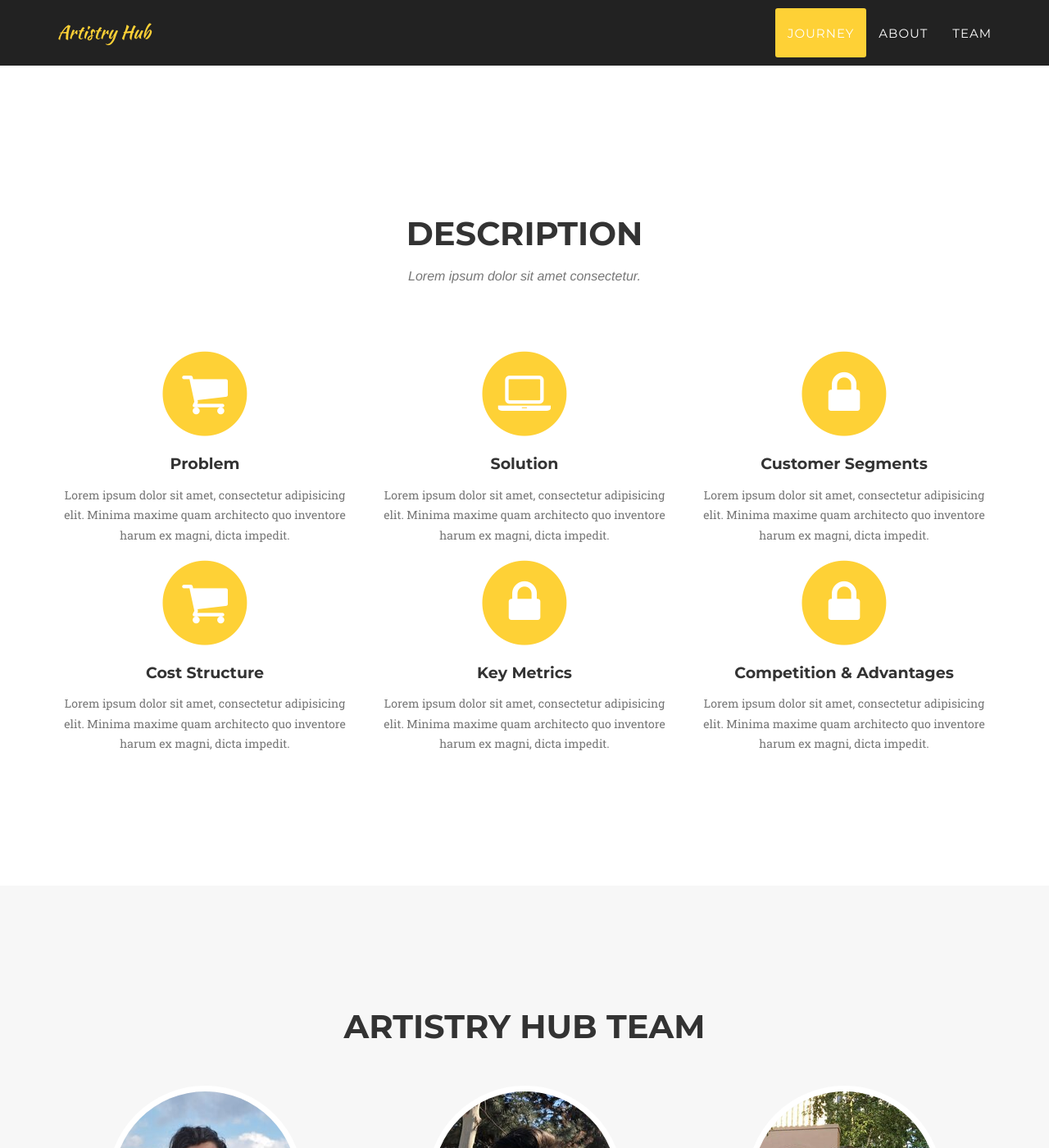
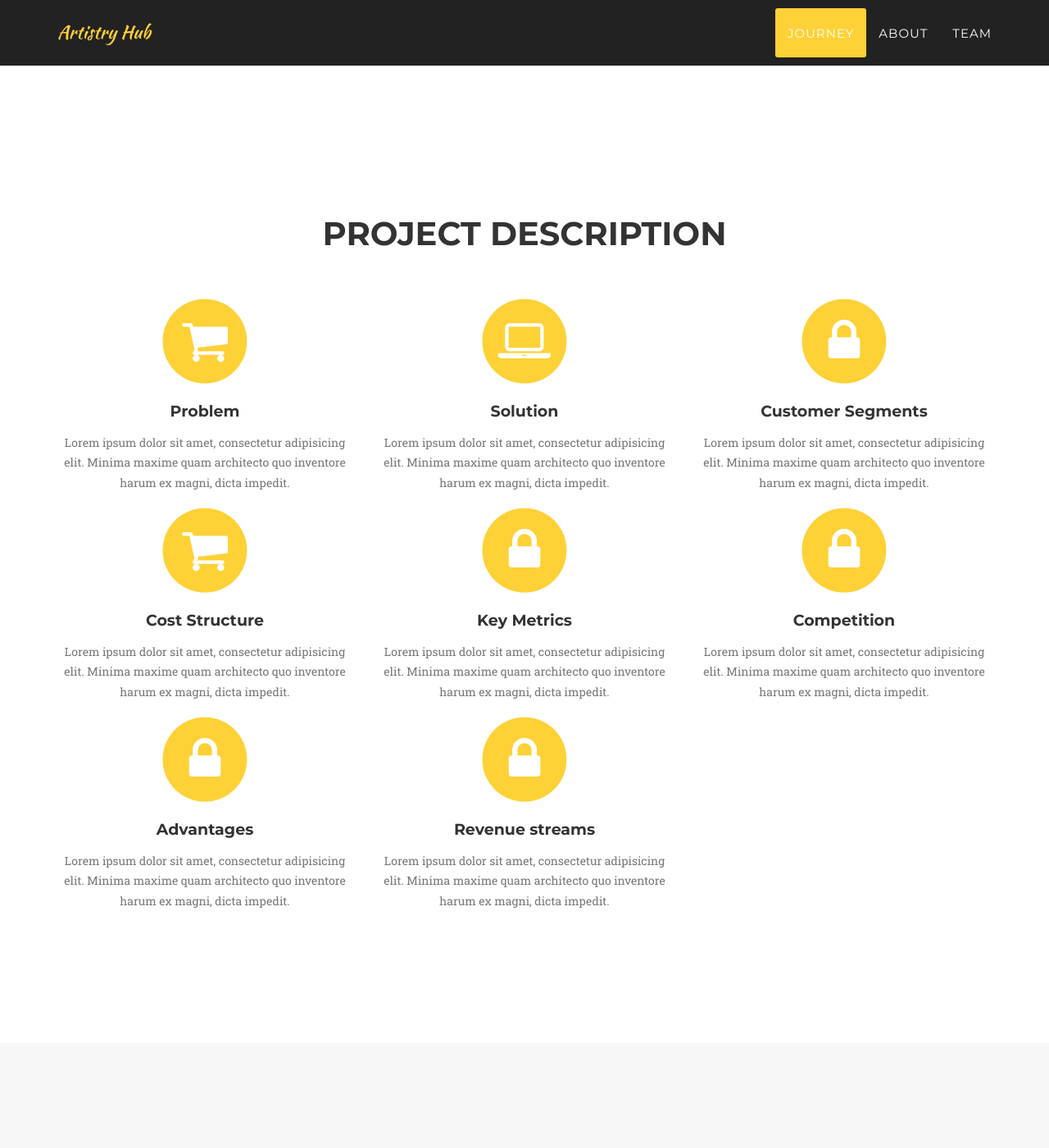
Before and after one commit to ArtistryHub/ArtistryHub, a Jekyll site: the page built from index.html, in a window 1280 px wide and 1400 px high, scrolled down 1858 px. Shown: the whole window at 82% size. Built offline with Jekyll 4.4.1, drawn with Linux system fonts in a browser that asks for light colours; some web fonts are replaced.

Commit message:
project description - layout update

```diff
--- a/_includes/description.html
+++ b/_includes/description.html
@@ -3,8 +3,8 @@
         <div class="container">
             <div class="row">
                 <div class="col-lg-12 text-center">
-                    <h2 class="section-heading">Description</h2>
-                    <h3 class="section-subheading text-muted">Lorem ipsum dolor sit amet consectetur.</h3>
+                    <h2 class="section-heading">Project description</h2>
+                    <p><br></p>
                 </div>
             </div>
             <div class="row text-center">
@@ -53,7 +53,23 @@
                         <i class="fa fa-circle fa-stack-2x text-primary"></i>
                         <i class="fa fa-lock fa-stack-1x fa-inverse"></i>
                     </span>
-                    <h4 class="service-heading">Competition & Advantages</h4>
+                    <h4 class="service-heading">Competition</h4>
+                    <p class="text-muted">Lorem ipsum dolor sit amet, consectetur adipisicing elit. Minima maxime quam architecto quo inventore harum ex magni, dicta impedit.</p>
+                </div>
+                <div class="col-md-4">
+                    <span class="fa-stack fa-4x">
+                        <i class="fa fa-circle fa-stack-2x text-primary"></i>
+                        <i class="fa fa-lock fa-stack-1x fa-inverse"></i>
+                    </span>
+                    <h4 class="service-heading">Advantages</h4>
+                    <p class="text-muted">Lorem ipsum dolor sit amet, consectetur adipisicing elit. Minima maxime quam architecto quo inventore harum ex magni, dicta impedit.</p>
+                </div>
+                <div class="col-md-4">
+                    <span class="fa-stack fa-4x">
+                        <i class="fa fa-circle fa-stack-2x text-primary"></i>
+                        <i class="fa fa-lock fa-stack-1x fa-inverse"></i>
+                    </span>
+                    <h4 class="service-heading">Revenue streams</h4>
                     <p class="text-muted">Lorem ipsum dolor sit amet, consectetur adipisicing elit. Minima maxime quam architecto quo inventore harum ex magni, dicta impedit.</p>
                 </div>
             </div>
```
